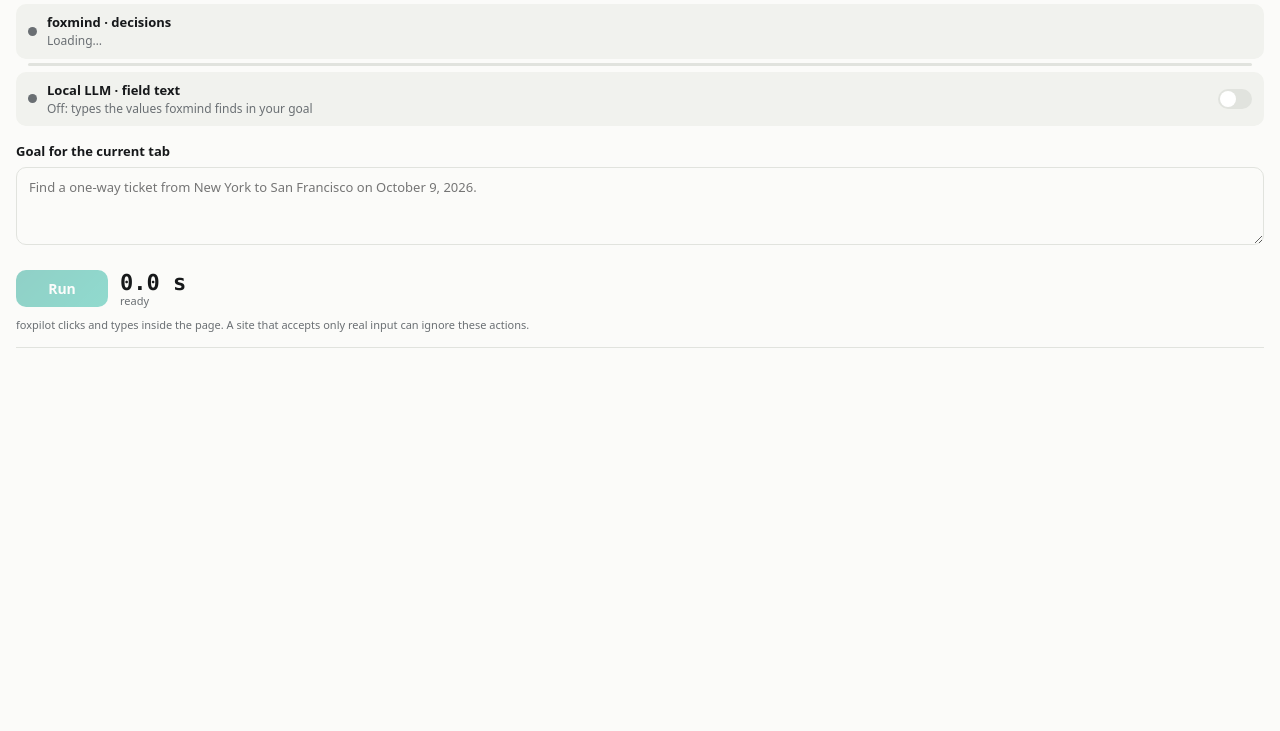
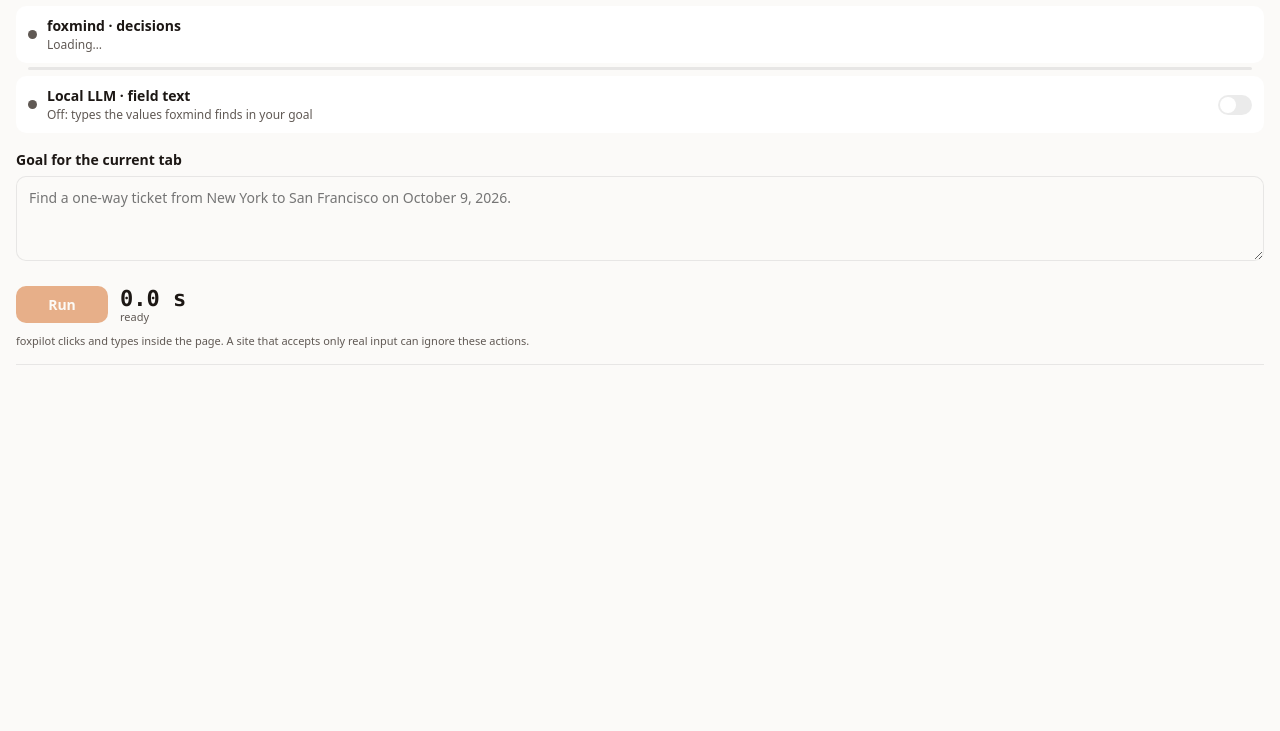
Before and after one commit to pooriaarab/foxpilot, a browser extension: page apps/foxpilot/public/sidepanel.html in a window 1280 px wide. Shown: the part 69-800 px from the top of the page. Drawn offline with Linux system fonts and the light colour scheme.

Commit message:
Use the foxmate tokens in the sidepanel
The sidepanel never got the fox refresh and still used a teal palette,
light first. Swap in foxmate's color, type and motion tokens, dark
first. Drop the run button gradient and the second accent, and add the
reduced-motion block.

```diff
--- a/apps/foxpilot/public/sidepanel.css
+++ b/apps/foxpilot/public/sidepanel.css
@@ -1,30 +1,34 @@
+/* The fox look, from foxmate's app.css: warm near-black surfaces, one fox
+   orange for "you, now", system sans at 14 px, short ease-out motion.
+   Dark first, light by the system setting. */
 :root {
-  --bg: #fbfbf9;
-  --panel: #f1f2ee;
-  --text: #16181a;
-  --muted: #6a6f73;
-  --line: #e1e3de;
-  --accent: #0f9d8a;
-  --accent-2: #b7e34d;
-  --accent-text: #ffffff;
-  --warn: #c98a00;
-  --bad: #c0362c;
-  --ok: #1f9d55;
-  --mono: ui-monospace, "SF Mono", Menlo, monospace;
+  color-scheme: dark;
+  --bg: oklch(0.155 0.004 60);
+  --panel: oklch(0.195 0.005 60);
+  --text: oklch(0.95 0.006 80);
+  --muted: oklch(0.73 0.01 70);
+  --line: oklch(1 0 0 / 0.08);
+  --accent: oklch(0.73 0.165 52);
+  --accent-ink: oklch(0.2 0.03 50);
+  --bad: oklch(0.7 0.17 25);
+  --ok: oklch(0.77 0.14 152);
+  --ease-out: cubic-bezier(0.23, 1, 0.32, 1);
+  --fast: 160ms;
+  --mono: ui-monospace, "SF Mono", Menlo, Consolas, monospace;
 }
 
-@media (prefers-color-scheme: dark) {
+@media (prefers-color-scheme: light) {
   :root {
-    --bg: #111314;
-    --panel: #1a1d1e;
-    --text: #eceeea;
-    --muted: #979c9f;
-    --line: #2a2e30;
-    --accent: #2cc4ad;
-    --accent-text: #06201c;
-    --ok: #3ccf7c;
-    --warn: #f0b429;
-    --bad: #f0645a;
+    color-scheme: light;
+    --bg: oklch(0.985 0.003 80);
+    --panel: oklch(1 0 0);
+    --text: oklch(0.21 0.01 60);
+    --muted: oklch(0.47 0.012 60);
+    --line: oklch(0 0 0 / 0.08);
+    --accent: oklch(0.6 0.17 45);
+    --accent-ink: oklch(0.99 0.01 80);
+    --bad: oklch(0.53 0.19 25);
+    --ok: oklch(0.52 0.13 152);
   }
 }
 
@@ -44,7 +48,8 @@ body {
   padding: 16px 16px 0;
   background: var(--bg);
   color: var(--text);
-  font: 13px/1.45 system-ui, -apple-system, sans-serif;
+  font: 14px/1.5 system-ui, -apple-system, "Segoe UI", sans-serif;
+  -webkit-font-smoothing: antialiased;
 }
 
 header {
@@ -111,7 +116,7 @@ h1 {
   background: var(--ok);
 }
 .dot.warn {
-  background: var(--warn);
+  background: var(--accent);
 }
 .dot.bad {
   background: var(--bad);
@@ -153,7 +158,7 @@ h1 {
   border-radius: 10px;
   background: var(--line);
   pointer-events: none;
-  transition: background 0.2s;
+  transition: background-color var(--fast) var(--ease-out);
 }
 
 .switch span::after {
@@ -165,7 +170,7 @@ h1 {
   height: 16px;
   border-radius: 50%;
   background: #fff;
-  transition: transform 0.2s;
+  transition: transform var(--fast) var(--ease-out);
 }
 
 .switch input:checked + span {
@@ -241,9 +246,9 @@ textarea:focus {
   padding: 9px 18px;
   border: 0;
   border-radius: 10px;
-  background: linear-gradient(135deg, var(--accent), #12b39c);
-  color: var(--accent-text);
-  font: 600 14px system-ui, sans-serif;
+  background: var(--accent);
+  color: var(--accent-ink);
+  font: 600 14px system-ui, -apple-system, "Segoe UI", sans-serif;
   cursor: pointer;
 }
 
@@ -254,7 +259,7 @@ textarea:focus {
 
 #run.stop {
   background: var(--bad);
-  color: #fff;
+  color: oklch(0.99 0 0);
 }
 
 .clock {
@@ -325,7 +330,7 @@ textarea:focus {
 
 .op.CLICK,
 .op.SELECT {
-  background: color-mix(in srgb, var(--accent-2) 35%, transparent);
+  background: color-mix(in srgb, var(--ok) 25%, transparent);
 }
 
 .ms {
@@ -448,7 +453,7 @@ textarea:focus {
   border-radius: 8px;
   background: transparent;
   color: var(--muted);
-  font: 12px system-ui, sans-serif;
+  font: 12px system-ui, -apple-system, "Segoe UI", sans-serif;
   cursor: pointer;
 }
 
@@ -456,3 +461,7 @@ textarea:focus {
   color: var(--text);
   border-color: var(--accent);
 }
+
+@media (prefers-reduced-motion: reduce) {
+  *, *::before, *::after { animation-duration: 0.01ms !important; animation-iteration-count: 1 !important; animation-delay: 0ms !important; transition-duration: 0.01ms !important; }
+}
```
